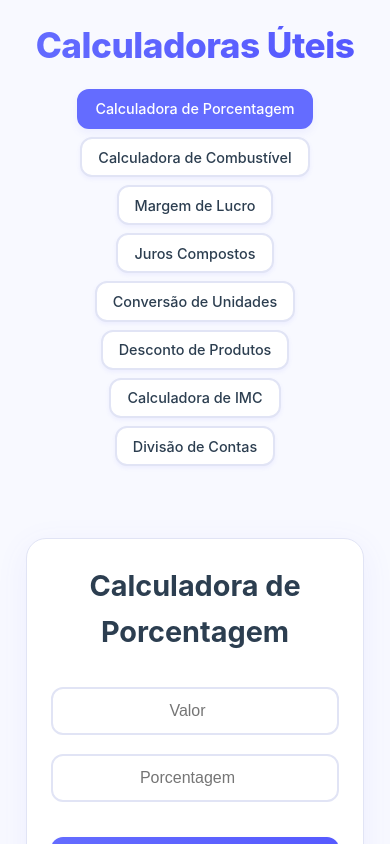
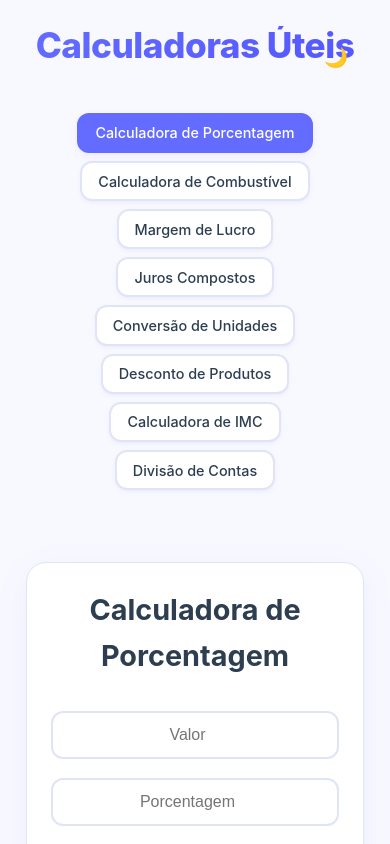
Before and after one commit to agostinhomarcia/calculate, a React (Vite) app: page / in a window 390 px wide. Shown: the top 844 px of the page. Built offline with nearby package versions, Linux system fonts and the light colour scheme.

Commit message:
feat: Adiciona suporte a tema claro/escuro

```diff
--- a/src/App.css
+++ b/src/App.css
@@ -1,12 +1,31 @@
 :root {
+  /* Light Theme (default) */
   --primary-color: #646cff;
-  --secondary-color: #2c3e50;
-  --background-color: #f8f9ff;
-  --text-color: #2c3e50;
-  --border-color: #e1e4f5;
   --gradient-start: #646cff;
   --gradient-end: #5457ff;
   --shadow-color: rgba(100, 108, 255, 0.08);
+}
+
+:root[data-theme="light"] {
+  --background-color: #f8f9ff;
+  --text-color: #2c3e50;
+  --secondary-color: #2c3e50;
+  --border-color: #e1e4f5;
+  --card-background: #ffffff;
+  --button-background: #ffffff;
+  --result-gradient-start: #f8f9ff;
+  --result-gradient-end: #ffffff;
+}
+
+:root[data-theme="dark"] {
+  --background-color: #1a1b26;
+  --text-color: #ffffff;
+  --secondary-color: #a9b1d6;
+  --border-color: #292a3b;
+  --card-background: #24283b;
+  --button-background: #292a3b;
+  --result-gradient-start: #1a1b26;
+  --result-gradient-end: #24283b;
 }
 
 * {
@@ -25,6 +44,7 @@ body {
   justify-content: center;
   align-items: center;
   padding: 20px;
+  transition: background-color 0.3s ease;
 }
 
 .app {
@@ -68,7 +88,7 @@ nav {
 }
 
 button {
-  background-color: white;
+  background-color: var(--button-background);
   border: 2px solid var(--border-color);
   color: var(--text-color);
   padding: 0.7rem 1.2rem;
@@ -96,7 +116,7 @@ button.active {
 }
 
 .calculator {
-  background-color: white;
+  background-color: var(--card-background);
   padding: 2.5rem;
   border-radius: 24px;
   box-shadow: 0 8px 32px var(--shadow-color);
@@ -104,6 +124,7 @@ button.active {
   max-width: 500px;
   margin: 0 auto;
   border: 1px solid var(--border-color);
+  transition: background-color 0.3s ease;
 }
 
 h2 {
@@ -129,7 +150,7 @@ select {
   font-size: 1.1rem;
   width: 100%;
   text-align: center;
-  background-color: white;
+  background-color: var(--card-background);
   color: var(--text-color);
   transition: all 0.2s ease;
 }
@@ -184,7 +205,11 @@ button.calculate:hover {
 }
 
 .result {
-  background: linear-gradient(135deg, #f8f9ff, #ffffff);
+  background: linear-gradient(
+    135deg,
+    var(--result-gradient-start),
+    var(--result-gradient-end)
+  );
   padding: 1.5rem;
   border-radius: 16px;
   text-align: center;
@@ -205,6 +230,37 @@ button.calculate:hover {
 
 .result p:last-child {
   margin-bottom: 0;
+}
+
+.header-content {
+  display: flex;
+  align-items: center;
+  justify-content: center;
+  position: relative;
+  width: 100%;
+  margin-bottom: 1.5rem;
+}
+
+.theme-toggle {
+  position: absolute;
+  right: 1rem;
+  background: transparent;
+  border: none;
+  font-size: 1.5rem;
+  padding: 0.5rem;
+  cursor: pointer;
+  border-radius: 50%;
+  display: flex;
+  align-items: center;
+  justify-content: center;
+  transition: transform 0.3s ease;
+  box-shadow: none;
+}
+
+.theme-toggle:hover {
+  transform: rotate(15deg);
+  background: transparent;
+  box-shadow: none;
 }
 
 @media (max-width: 768px) {
@@ -247,4 +303,9 @@ button.calculate:hover {
   .result p {
     font-size: 1.1rem;
   }
+
+  .theme-toggle {
+    right: 0.5rem;
+    font-size: 1.2rem;
+  }
 }
--- a/src/App.jsx
+++ b/src/App.jsx
@@ -1,8 +1,20 @@
-import { useState } from "react";
+import { useState, useEffect } from "react";
 import "./App.css";
 
 function App() {
   const [activeCalculator, setActiveCalculator] = useState("percentage");
+  const [theme, setTheme] = useState(() => {
+    return localStorage.getItem("theme") || "light";
+  });
+
+  useEffect(() => {
+    document.documentElement.setAttribute("data-theme", theme);
+    localStorage.setItem("theme", theme);
+  }, [theme]);
+
+  const toggleTheme = () => {
+    setTheme((currentTheme) => (currentTheme === "light" ? "dark" : "light"));
+  };
 
   const calculators = {
     percentage: "Calculadora de Porcentagem",
@@ -18,7 +30,18 @@ function App() {
   return (
     <div className="app">
       <header>
-        <h1>Calculadoras Úteis</h1>
+        <div className="header-content">
+          <h1>Calculadoras Úteis</h1>
+          <button
+            onClick={toggleTheme}
+            className="theme-toggle"
+            aria-label={`Alternar para tema ${
+              theme === "light" ? "escuro" : "claro"
+            }`}
+          >
+            {theme === "light" ? "🌙" : "☀️"}
+          </button>
+        </div>
         <nav>
           {Object.entries(calculators).map(([key, label]) => (
             <button
```
